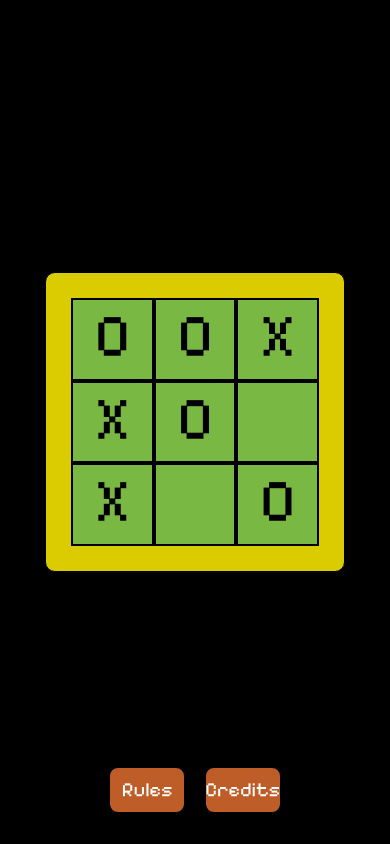
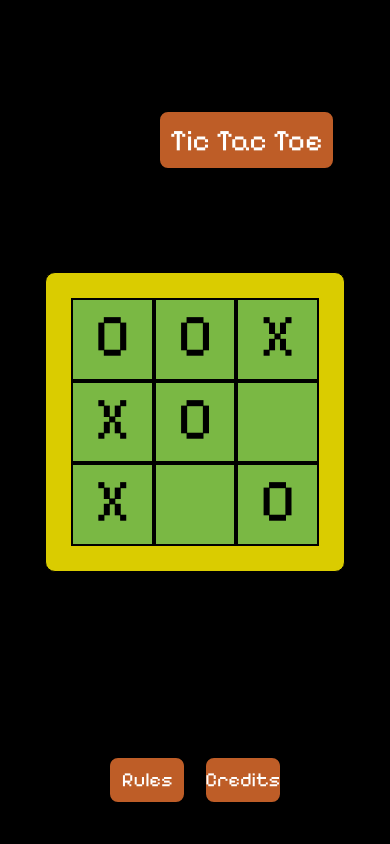
Before and after one commit to JaymeeCasabuena/tic-tac-toe, a React Native app: screen / in a window 390 px wide. Built offline with nearby package versions, Linux system fonts and the light colour scheme.

Commit message:
Created title component and added it to home page

```diff
--- /dev/null
+++ b/src/components/Title.js
@@ -0,0 +1,28 @@
+import { StyleSheet, Text, View } from "react-native";
+
+
+const Title = ({title}) => {
+    return (
+        <View style={styles.titleBox}>
+            <Text style={styles.text}>{title}</Text>
+        </View>
+    )
+}
+
+
+const styles = StyleSheet.create({
+    titleBox: {
+      backgroundColor: "#BE5D27",
+      borderRadius: 10,
+      borderColor: 'black',
+      borderWidth: 2,
+      padding: 10,
+    },
+    text: {
+      color: 'white',
+      fontSize: 30,
+      fontFamily: 'Pixel'
+      }
+  });
+
+  export default Title;
--- a/src/screens/Home.js
+++ b/src/screens/Home.js
@@ -1,14 +1,20 @@
 import { StyleSheet, Text, View } from "react-native";
 import Board from '../components/Board'
 import TButton from '../components/TButton'
+import Title from "../components/Title";
 
 export default function App() {
   return (
     <View style={styles.container}>
-      <Board/>
+      <View style={styles.title}>
+         <Title title="Tic Tac Toe"/>
+      </View>
+      <View style={styles.board}>
+         <Board/>
+      </View>
       <View style={styles.buttons}>
-      <TButton title="Rules"/>
-      <TButton title="Credits"/>
+        <TButton title="Rules"/>
+        <TButton title="Credits"/>
       </View>
     </View>
   )
@@ -18,16 +24,29 @@ const styles = StyleSheet.create({
     container: {
         flex: 1,
         alignItems: "center",
+      },
+      board: {
+        flexDirection: 'row',
+        alignItems: "center",
         justifyContent: "center",
+        position: 'absolute',
+        bottom: 50,
+        top: 50,
       },
-
+      title: {
+        flexDirection: 'row',
+        alignItems: "center",
+        position: 'absolute',
+        top: 60,
+        paddingTop: 50,
+      },
     buttons: {
         flexDirection: 'row',
         justifyContent: 'space-between',
         alignItems: 'flex-end',
         position: 'absolute',
         bottom: 0,
-        paddingBottom: 30,
+        paddingBottom: 40,
 
     }
 });
```
